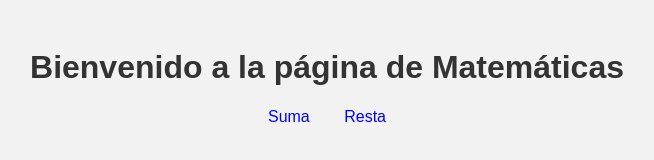
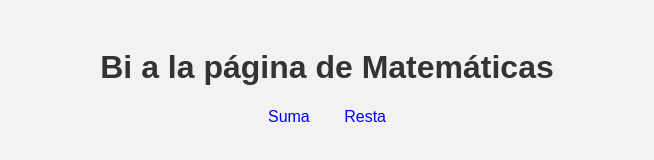
Before and after one commit to MiguelUbiera/Ejemplo-2, a plain HTML site: page index.html in a window 1280 px wide. Shown: the whole page, without its empty margins (313-967 px from the left). Drawn offline with Linux system fonts and the light colour scheme.

Commit message:
Update index.html

```diff
--- a/index.html
+++ b/index.html
@@ -6,7 +6,7 @@
   <link rel="stylesheet" href="style.css">
 </head>
 <body>
-  <h1>Bienvenido a la página de Matemáticas</h1>
+  <h1>Bi a la página de Matemáticas</h1>
   <nav>
     <ul>
       <li><a href="suma.html">Suma</a></li>
```
